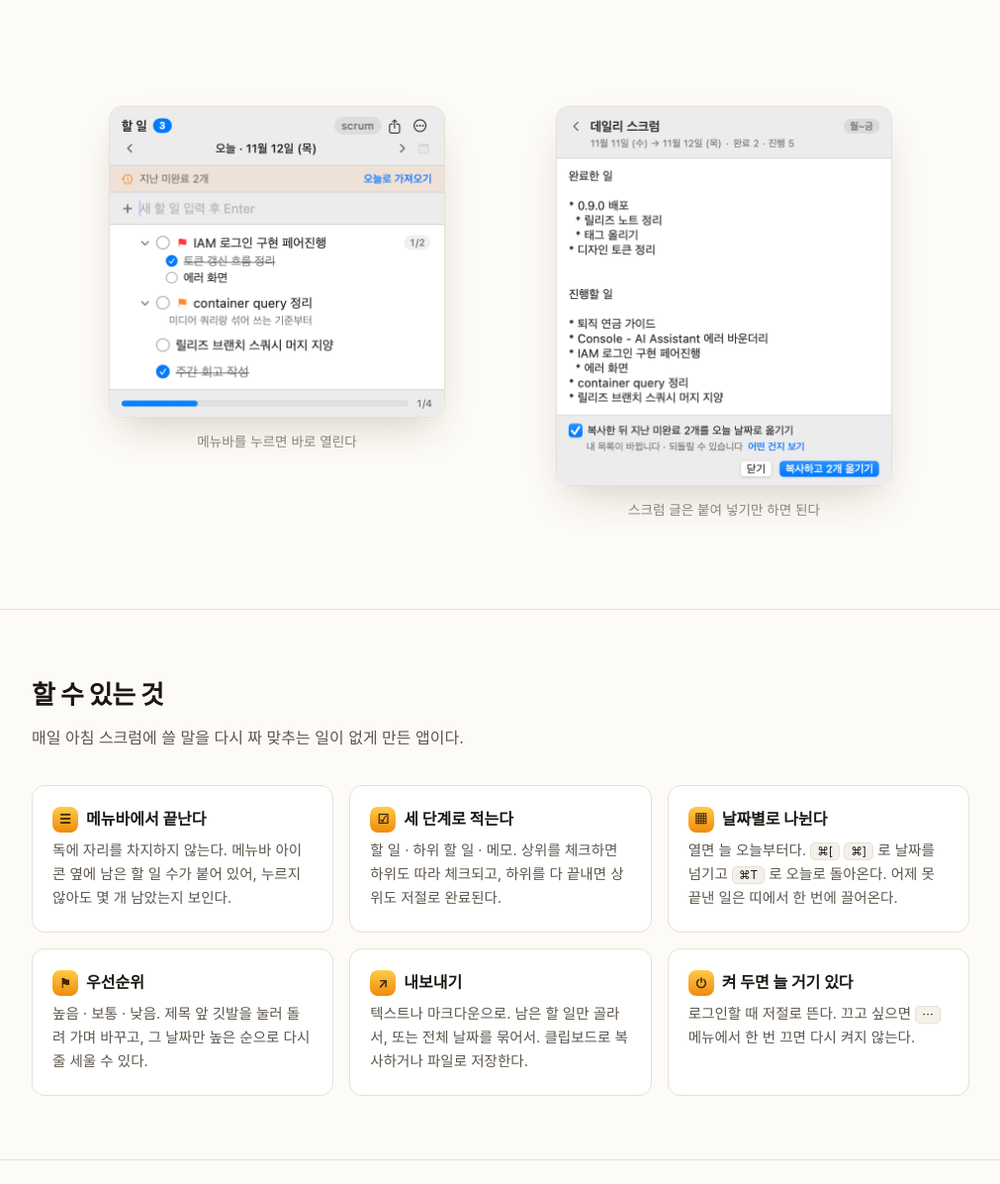
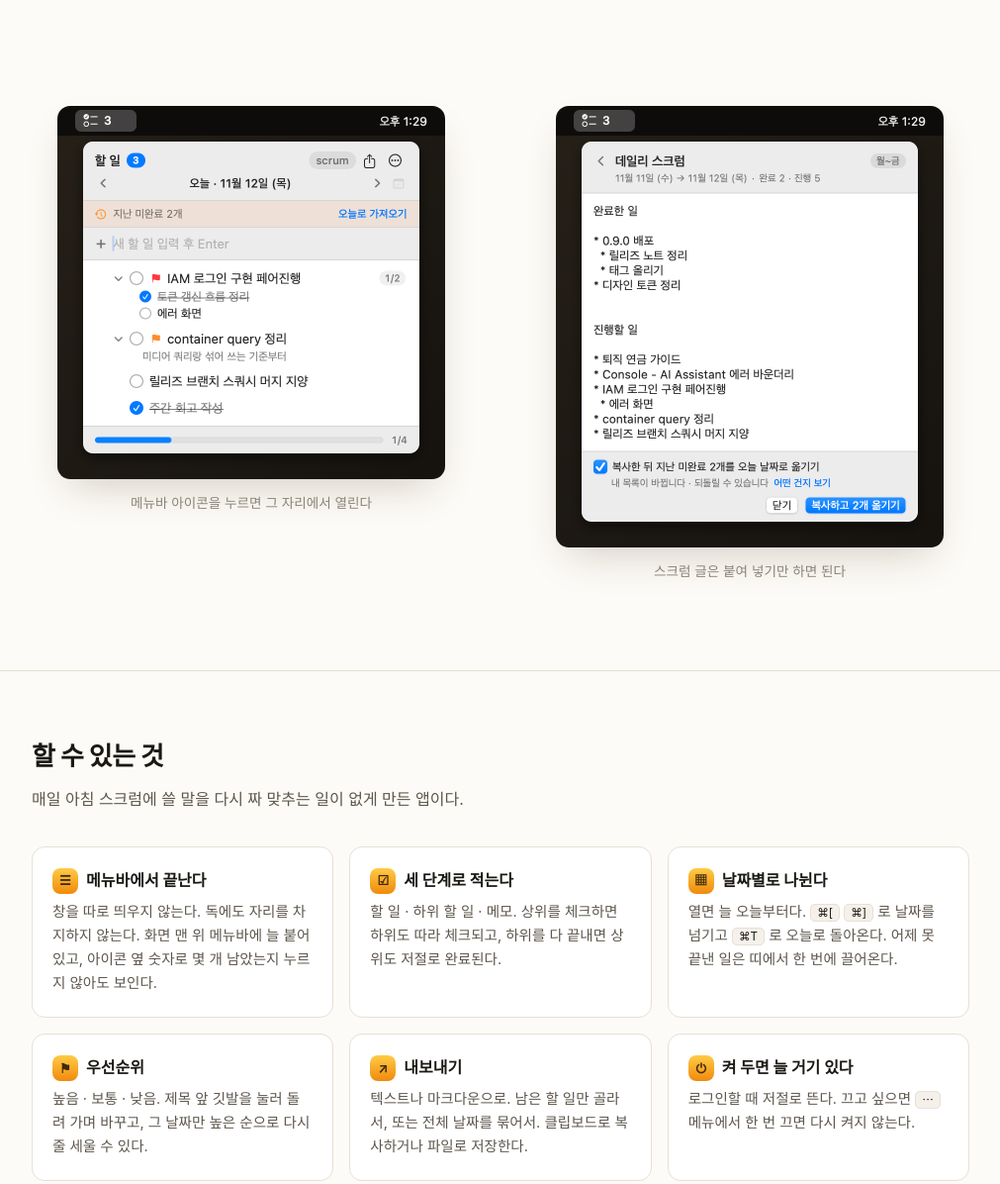
Before and after one commit to sulmoJ/MacTonalDo, a plain HTML site: page docs/index.html in a window 1280 px wide. Shown: the part 583-1779 px from the top of the page at 99% size, without its empty margins (134-1145 px from the left). Drawn offline with Linux system fonts and the light colour scheme; no server answers.

Commit message:
소개 페이지 그림을 메뉴바까지 담아 다시 찍기
메뉴바에 붙어 산다는 게 이 앱의 쓸모인데, 패널만 떼어 놓으니 그냥
작은 창처럼 보였다. 메뉴바 띠와 거기 잡힌 아이콘까지 한 장에 담는다.

진짜 메뉴바를 찍으면 다른 앱과 진짜 할 일이 함께 담긴다. 공개 페이지에
올릴 그림이니 보기 자료로 합성했다. Tools 가 아니라 scratch 에서 돌린
한 번짜리 합성이라 소스에는 두지 않는다.

Co-Authored-By: Claude Opus 5 <noreply@anthropic.com>

```diff
--- a/docs/index.html
+++ b/docs/index.html
@@ -146,12 +146,11 @@ h1 {
   flex-wrap: wrap;
   padding: 16px 0 72px;
 }
-.shot { max-width: 340px; flex: 1 1 290px; }
+.shot { max-width: 392px; flex: 1 1 300px; }
 .shot img {
   width: 100%;
   display: block;
   border-radius: 13px;
-  border: 1px solid var(--line);
   box-shadow: var(--shadow);
 }
 .shot figcaption {
@@ -227,7 +226,6 @@ h2 {
 .feature img {
   width: 100%;
   border-radius: 13px;
-  border: 1px solid var(--line);
   box-shadow: var(--shadow);
 }
 .feature ul { padding-left: 1.1em; margin: 18px 0 0; color: var(--ink-2); }
@@ -337,11 +335,11 @@ footer nav { margin-bottom: 12px; display: flex; gap: 18px; justify-content: cen
 
 <div class="wrap shots">
   <figure class="shot">
-    <img src="assets/panel-list.png" alt="오늘 할 일이 담긴 MacTonalDo 패널" width="340" height="315">
-    <figcaption>메뉴바를 누르면 바로 열린다</figcaption>
+    <img src="assets/menubar-list.png" alt="맥 메뉴바 아이콘 아래로 열린 MacTonalDo 패널" width="392" height="377">
+    <figcaption>메뉴바 아이콘을 누르면 그 자리에서 열린다</figcaption>
   </figure>
   <figure class="shot">
-    <img src="assets/panel-scrum.png" alt="데일리 스크럼 미리보기 화면" width="340" height="384">
+    <img src="assets/menubar-scrum.png" alt="메뉴바에서 열린 데일리 스크럼 미리보기" width="392" height="446">
     <figcaption>스크럼 글은 붙여 넣기만 하면 된다</figcaption>
   </figure>
 </div>
@@ -354,7 +352,7 @@ footer nav { margin-bottom: 12px; display: flex; gap: 18px; justify-content: cen
     <div class="grid">
       <div class="card">
         <h3><span class="dot">☰</span> 메뉴바에서 끝난다</h3>
-        <p>독에 자리를 차지하지 않는다. 메뉴바 아이콘 옆에 남은 할 일 수가 붙어 있어, 누르지 않아도 몇 개 남았는지 보인다.</p>
+        <p>창을 따로 띄우지 않는다. 독에도 자리를 차지하지 않는다. 화면 맨 위 메뉴바에 늘 붙어 있고, 아이콘 옆 숫자로 몇 개 남았는지 누르지 않아도 보인다.</p>
       </div>
       <div class="card">
         <h3><span class="dot">☑</span> 세 단계로 적는다</h3>
@@ -407,7 +405,7 @@ footer nav { margin-bottom: 12px; display: flex; gap: 18px; justify-content: cen
         <li><b>목록 날짜를 옮길지는 따로 고른다.</b> 단추에 <code>복사하고 2개 옮기기</code> 처럼 적혀 있어, 누르기 전에 무슨 일이 일어날지 읽힌다. 옮긴 뒤엔 <code>되돌리기</code> 가 뜬다.</li>
       </ul>
     </div>
-    <img src="assets/panel-scrum.png" alt="데일리 스크럼 미리보기와 날짜 옮기기 체크박스" width="340" height="384">
+    <img src="assets/menubar-scrum.png" alt="데일리 스크럼 미리보기와 날짜 옮기기 체크박스" width="392" height="446">
   </div>
 </section>
 
```
Also changed, not shown: docs/assets/menubar-list.png (added), docs/assets/menubar-scrum.png (added), docs/assets/panel-list.png (deleted), docs/assets/panel-scrum.png (deleted).
